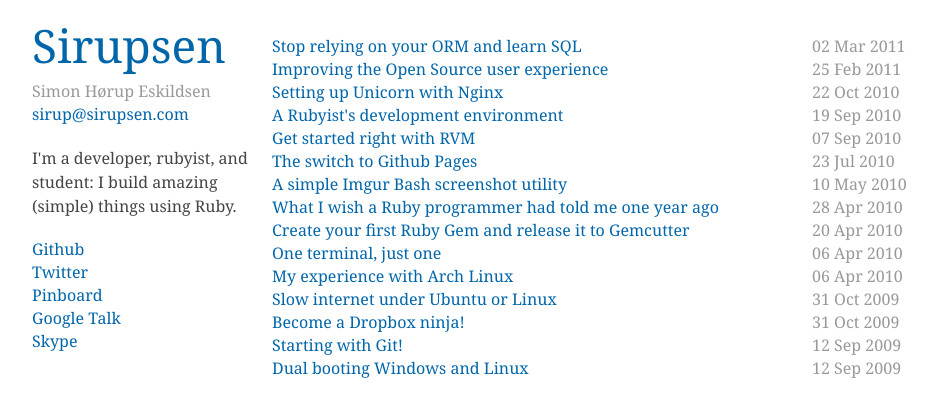
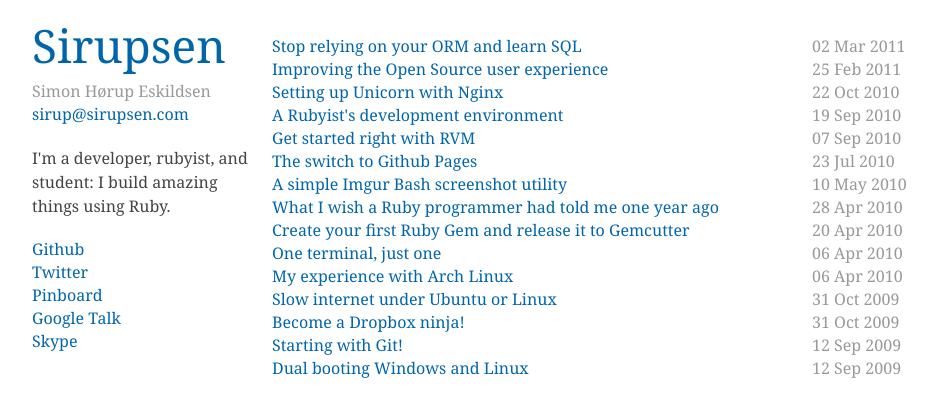
Before and after one commit to igor47/blog, a Jekyll site: the page built from index.html, in a window 1280 px wide. Shown: the top 417 px of the page, without its empty margins (138-1075 px from the left). Built offline with Jekyll 4.4.1, drawn with Linux system fonts in a browser that asks for light colours; Markdown is read by kramdown in place of the engine named in the settings.

Commit message:
Leave out simple in amazing things

```diff
--- a/_layouts/default.html
+++ b/_layouts/default.html
@@ -1,4 +1,4 @@
-{% assign description = "I'm a developer, rubyist, and student: I build amazing <i>(simple)</i> things using Ruby." %}
+{% assign description = "I'm a developer, rubyist, and student: I build amazing things using Ruby." %}
 <!doctype html>
 <!--[if lt IE 7 ]><html class="ie ie6" lang="en"> <![endif]-->
 <!--[if IE 7 ]><html class="ie ie7" lang="en"> <![endif]-->
```
